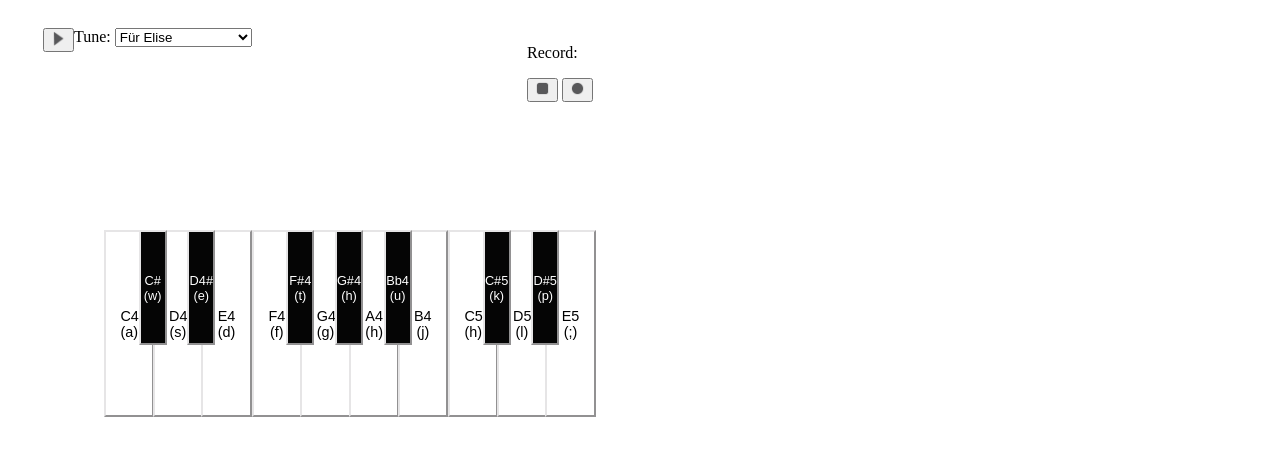
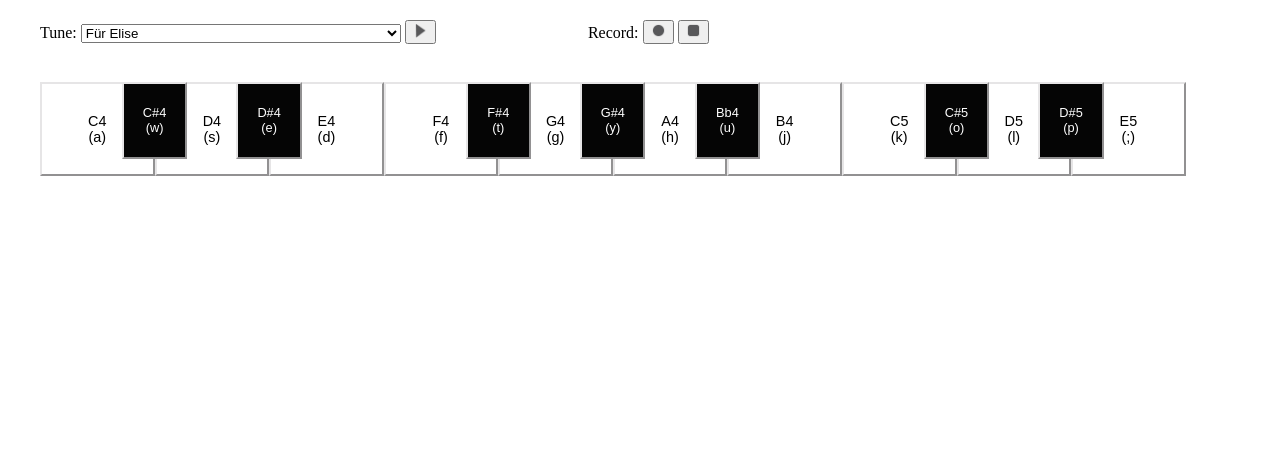
Before and after one commit to plafourca004/ReykjavikPiano, a plain HTML site: page index.html in a window 1280 px wide. Drawn offline with Linux system fonts and the light colour scheme.

Commit message:
Cleaning and fixing

```diff
--- a/css/css2.css
+++ /dev/null
@@ -1,105 +0,0 @@
-* {
-    box-sizing:border-box
-  }
-
-  body {
-    margin:0;
-  }
-
-  ul {
-    height:18.875em;
-    width:34em;
-    margin:5em auto;
-    padding:3em 0 0 3em;
-    position:relative;
-    border:1px solid #160801;
-    border-radius:1em;
-  }
-
-
-  li {
-    margin:0;
-    padding:0;
-    list-style:none;
-    position:relative;
-    float:left
-  }
-
-  ul .white {
-    height:16em;
-    width:4em;
-    z-index:1;
-    border-left:1px solid #bbb;
-    border-bottom:1px solid #bbb;
-    border-radius:0 0 5px 5px;
-    box-shadow:-1px 0 0 rgba(255,255,255,0.8) inset,0 0 5px #ccc inset,0 0 3px rgba(0,0,0,0.2);
-    background:linear-gradient(to bottom,#eee 0%,#fff 100%)
-  }
-
-  ul .white:active {
-    border-top:1px solid #777;
-    border-left:1px solid #999;
-    border-bottom:1px solid #999;
-    box-shadow:2px 0 3px rgba(0,0,0,0.1) inset,-5px 5px 20px rgba(0,0,0,0.2) inset,0 0 3px rgba(0,0,0,0.2);
-    background:linear-gradient(to bottom,#fff 0%,#e9e9e9 100%)
-  }
-
-  .black {
-    height:8em;
-    width:2em;
-    margin:0 0 0 -1em;
-    z-index:2;
-    border:1px solid #000;
-    border-radius:0 0 3px 3px;
-    box-shadow:-1px -1px 2px rgba(255,255,255,0.2) inset,0 -5px 2px 3px rgba(0,0,0,0.6) inset,0 2px 4px rgba(0,0,0,0.5);
-    background:linear-gradient(45deg,#222 0%,#555 100%)
-  }
-
-  .black:active {
-    box-shadow:-1px -1px 2px rgba(255,255,255,0.2) inset,0 -2px 2px 3px rgba(0,0,0,0.6) inset,0 1px 2px rgba(0,0,0,0.5);
-    background:linear-gradient(to right,#444 0%,#222 100%)
-  }
-
-  .a,.g,.f,.d,.c {
-    margin:0 0 0 -1em
-  }
-
-  ul li:first-child {
-    border-radius:5px 0 5px 5px
-  }
-
-  ul li:last-child {
-    border-radius:0 5px 5px 5px
-  }
-
-
-  .floatContainer {
-    width:600px;
-    height:190px;
-    background-color:green;
-    padding-top:20px;
-    padding-left:15px;
-    padding-right:15px;
-}
-#tunes {
-    float:left;
-    width:180px;
-    height:160px;
-    background-color:white;
-    border:solid black;
-}
-#playTunes {
-    float:left;
-    width:180px;
-    height:160px;
-    background-color:white;
-    border:solid black;
-    margin-left:20px;
-}
-#record {
-    float:right;
-    width:180px;
-    height:160px;
-    background-color:white;
-    border:solid black;
-}
--- a/css/styles.css
+++ b/css/styles.css
@@ -1,7 +1,10 @@
 * {
-  box-sizing:border-box
+  -webkit-box-sizing: border-box; /* Safari/Chrome, other WebKit */
+  -moz-box-sizing: border-box;    /* Firefox, other Gecko */
+  box-sizing: border-box; /* Opera/IE 8+ */
 }
 
+/*MEDIA QUERY USED WHEN THE WINDOW'S SIZE IS LESS THAN 600px */
 .oops-image{
   display: none;
 }
@@ -9,42 +12,54 @@
 @media only screen and (max-width: 599px){
   .oops-image{
     display: block;
+    margin-left: 5%
   }
 
-  .buttonsPiano{
+  .piano{
     display: none;
   }
 }
 
-  .floatContainer {
-    width:600px;
-    height:190px;
-    padding-top:20px;
-    padding-left:15px;
-    padding-right:15px;
+
+.piano{
+  margin-left: 2em;
 }
-#tune {
-    float:center;
-    background-color:white;
+
+/* CONTROLS */
+
+.piano-controls {
+  margin-bottom: 1.5em;
 }
-#playTunes {
-    float:left;
-    background-color:white;
-    margin-left:20px;
+
+.control-bar {
+  display: inline-block;
 }
-#record {
-    float:right;
-    background-color:white;
+
+.record-label {
+  margin-left: 12%
+}
+
+.small-buttons{
+    height:15px;
+    width:15px;
+}
+
+.choix-tune {
+  width: 26%
+}
+
+.choix-tune select {
+  width: 100%
 }
 
 
 
+/* PIANO */
 
 
-.piano {
-  height:13em;
-  width:40em;
-  margin: 2em 6em 2em 6em;
+.piano-keyboard {
+  height:6.5em;
+  width:100%;
   padding: 0;
   position:relative;
 }
@@ -58,13 +73,19 @@
 }
 
 .white {
-  height:13em;
-  width:3.5em;
+  height:6.5em;
+  width:9.3%;
   z-index:1;
   border:2px outset #e6e5e6;
   background-color: white;
-  padding: 1em;
+  padding: 1%;
   font-size: 0.9em;
+}
+
+.white span {
+  display: inline-block;
+  width: 25px;
+  text-align: center;
 }
 
 .white:active {
@@ -73,14 +94,22 @@
 }
 
 .black {
-  height:9em;
-  width:2.2em;
-  margin:0 -1.1em 0 0;
+  height:6em;
+  width: 5.3%;
+  margin:0 -2.65% 0 0;
   z-index:2;
   border:2px outset #e6e5e6;
   background-color: #050505;
   color: white;
   font-size: 0.8em;
+  text-align: center;
+  padding: 0
+}
+
+.black span {
+  display: inline-block;
+  width: 25px;
+  text-align: center;
 }
 
 .black:active {
@@ -89,5 +118,5 @@
 }
 
 .a,.g,.f,.d,.c {
-  margin:0 -1.1em 0 0
+  margin:0 -2.65% 0 0
 }
--- a/index.html
+++ b/index.html
@@ -17,47 +17,53 @@
 </head>
 
 <body>
-  <div class = "oops-image">
+  <div class="oops-image">
     <img src="/assets/oops.jpg" alt="oopsImage" />
+    <p>This website requires at least 600px screen width</p>
   </div>
-  <div class = "buttonsPiano" >
-    <div class="floatContainer">
-        <form id="tune">
+  <div class="piano">
+    <div class="piano-controls">
+      <form id="tune">
+        <div class="control-bar">
           <label for="tunes">Tune:</label>
+        </div>
+        <div class="control-bar choix-tune">
           <select name="tunes" id="tunes">
             <option value="fur_elise">Für Elise</option>
             <option value="the_godfather">The Godfather</option>
             <option value="seven_nation_army">Seven Nation Army</option>
           </select>
-      <div id="playTunes">
-        <button type="button"> <img src="/assets/play.png" alt="playButton" widht="15px" height="15px" /></button>
-      </div>
-      <div id="record">
-        <p>Record: </p>
-        <button type="button"> <img src="/assets/stop.png" alt="stopButton" widht="15px" height="15px" /></button>
-        <button type="button"> <img src="/assets/record.png" alt="recordButton" widht="15px" height="15px" /></button>
-      </div>
+        </div>
+        <div class="control-bar">
+          <button type="button"> <img class="small-buttons" src="/assets/play.png" alt="playButton" /></button>
+        </div>
+        <div class="control-bar record-label">
+          <p>Record: </p>
+        </div>
+        <div class="control-bar">
+          <button type="button"> <img class="small-buttons" src="/assets/record.png" alt="recordButton" /></button>
+          <button type="button"> <img class="small-buttons" src="/assets/stop.png" alt="stopButton" /></button>
+        </div>
       </form>
-
     </div>
-    <div class="piano">
-      <button class="white c">C4 (a)</button>
-      <button class="black cs">C# (w)</button>
-      <button class="white d">D4 (s)</button>
-      <button class="black ds">D4# (e)</button>
-      <button class="white e">E4 (d)</button>
-      <button class="white f">F4 (f)</button>
-      <button class="black fs">F#4 (t)</button>
-      <button class="white g">G4 (g)</button>
-      <button class="black gs">G#4 (h)</button>
-      <button class="white a">A4 (h)</button>
-      <button class="black as">Bb4 (u)</button>
-      <button class="white b">B4 (j)</button>
-      <button class="white c">C5 (h)</button>
-      <button class="black cs">C#5 (k)</button>
-      <button class="white d">D5 (l)</button>
-      <button class="black ds">D#5 (p)</button>
-      <button class="white e">E5 (;)</button>
+    <div class="piano-keyboard">
+      <button class="white c"><span>C4 (a)</span></button>
+      <button class="black cs"><span>C#4 (w)</span></button>
+      <button class="white d"><span>D4 (s)</span></button>
+      <button class="black ds"><span>D#4 (e)</span></button>
+      <button class="white e"><span>E4 (d)</span></button>
+      <button class="white f"><span>F4 (f)</span></button>
+      <button class="black fs"><span>F#4 (t)</span></button>
+      <button class="white g"><span>G4 (g)</span></button>
+      <button class="black gs"><span>G#4 (y)</span></button>
+      <button class="white a"><span>A4 (h)</span></button>
+      <button class="black as"><span>Bb4 (u)</span></button>
+      <button class="white b"><span>B4 (j)</span></button>
+      <button class="white c"><span>C5 (k)</span></button>
+      <button class="black cs"><span>C#5 (o)</span></button>
+      <button class="white d"><span>D5 (l)</span></button>
+      <button class="black ds"><span>D#5 (p)</span></button>
+      <button class="white e"><span>E5 (;)</span></button>
     </div>
   </div>
 
```
